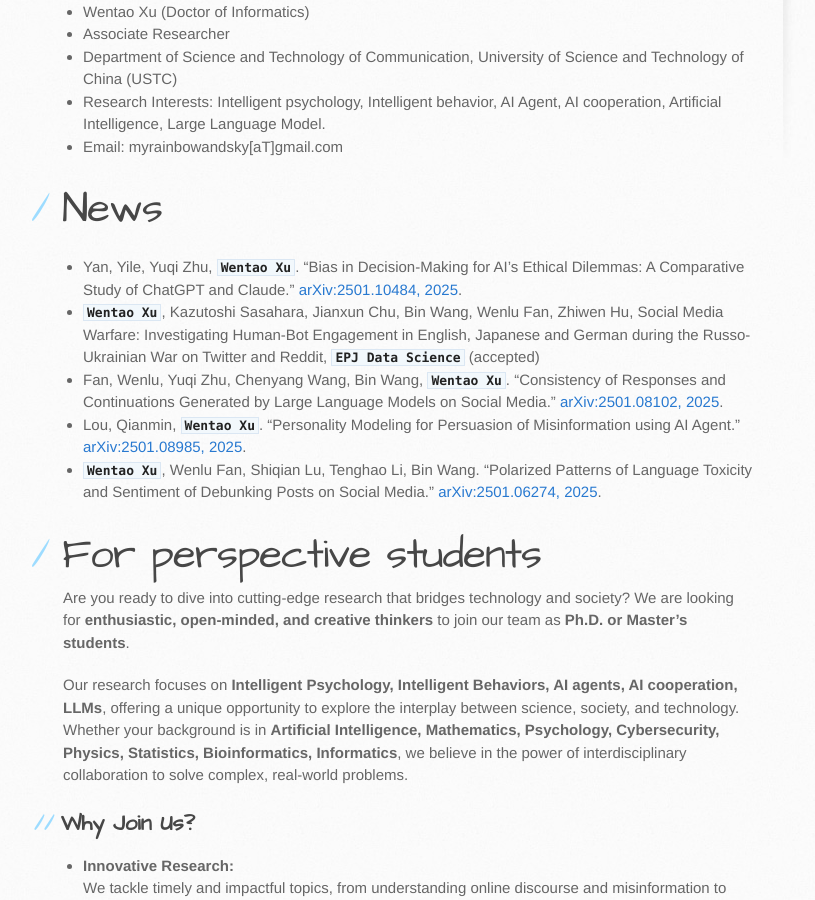
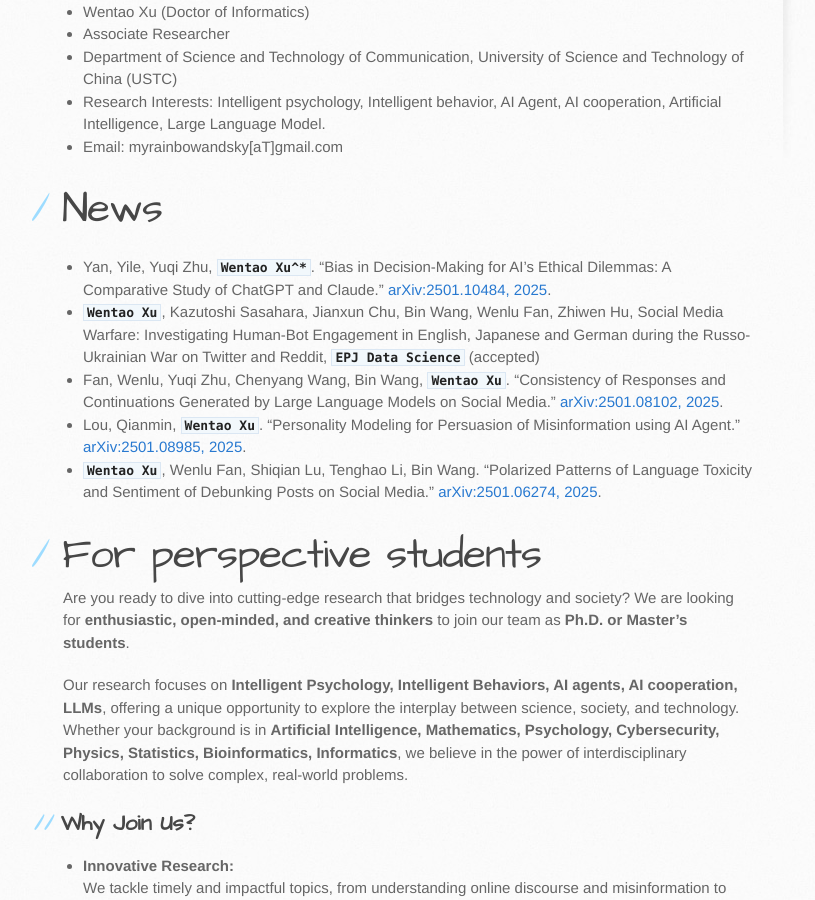
Before and after one commit to myrainbowandsky/myrainbowandsky.github.io, a Jekyll site: the page built from index.md, in a window 1280 px wide and 900 px high, scrolled down 544 px. Shown: the whole window, without its empty margins (107-922 px from the left). Built offline with Jekyll 4.4.1, drawn with Linux system fonts in a browser that asks for light colours; the repository's description, which GitHub fills in, is left out.

```diff
--- a/index.md
+++ b/index.md
@@ -17,7 +17,7 @@ layout: default
 * Email: myrainbowandsky[aT]gmail.com
 
 # News
-* Yan, Yile, Yuqi Zhu, **`Wentao Xu`**. "Bias in Decision-Making for AI's Ethical Dilemmas: A Comparative Study of ChatGPT and Claude." [arXiv:2501.10484, 2025](https://arxiv.org/abs/2501.10484).
+* Yan, Yile, Yuqi Zhu, **`Wentao Xu^*`**. "Bias in Decision-Making for AI's Ethical Dilemmas: A Comparative Study of ChatGPT and Claude." [arXiv:2501.10484, 2025](https://arxiv.org/abs/2501.10484).
 * **`Wentao Xu`**, Kazutoshi Sasahara, Jianxun Chu, Bin Wang, Wenlu Fan, Zhiwen Hu, Social Media Warfare: Investigating Human-Bot Engagement in English, Japanese and German during the Russo-Ukrainian War on Twitter and Reddit, **`EPJ Data Science`** (accepted)
 * Fan, Wenlu, Yuqi Zhu, Chenyang Wang, Bin Wang, **`Wentao Xu`**. "Consistency of Responses and Continuations Generated by Large Language Models on Social Media." [arXiv:2501.08102, 2025](https://arxiv.org/abs/2501.08102).
 * Lou, Qianmin, **`Wentao Xu`**. "Personality Modeling for Persuasion of Misinformation using AI Agent." [arXiv:2501.08985, 2025](https://arxiv.org/abs/2501.08985).
```
